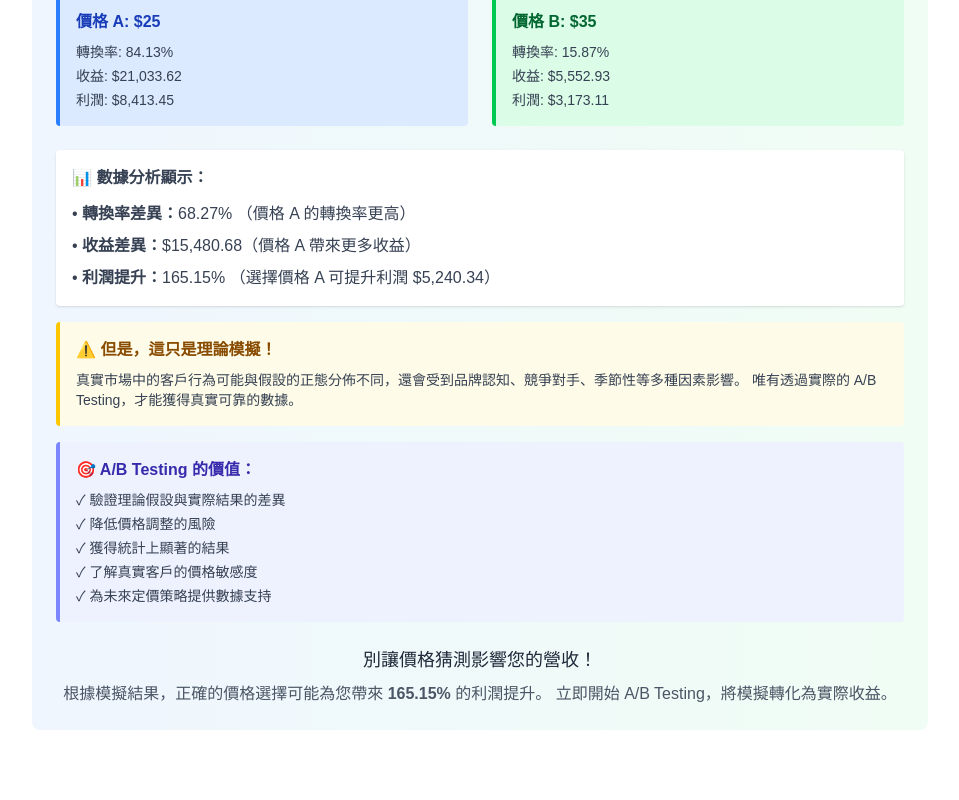
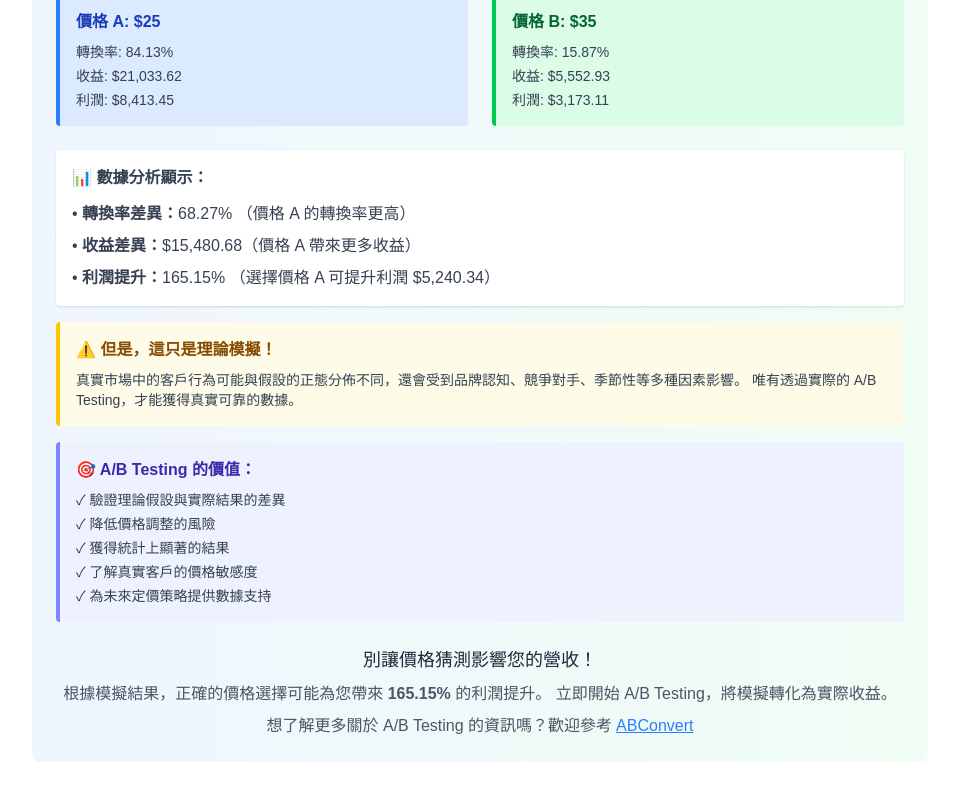
Before and after one commit to Wen5928/price_test_smalltool, a Next.js app: page / in a window 1280 px wide. Shown: the part 1287-2087 px from the top of the page, without its empty margins (160-1119 px from the left). Built offline with nearby package versions, Linux system fonts and the light colour scheme.

Commit message:
加上簡易的導流

```diff
--- a/src/components/ExplanationText.tsx
+++ b/src/components/ExplanationText.tsx
@@ -84,6 +84,11 @@ export default function ExplanationText({ comparisonData }: ExplanationTextProps
             根據模擬結果，正確的價格選擇可能為您帶來 <strong>{profitImprovement.toFixed(2)}%</strong> 的利潤提升。
             立即開始 A/B Testing，將模擬轉化為實際收益。
           </p>
+          <p className="text-gray-600 mt-2">
+            想了解更多關於 A/B Testing 的資訊嗎？歡迎參考
+            <a href="https://www.abconvert.io/" target="_blank" rel="noopener noreferrer" className="text-blue-500 underline ml-1">ABConvert</a>
+          </p>
+
         </div>
       </div>
     </div>
```
